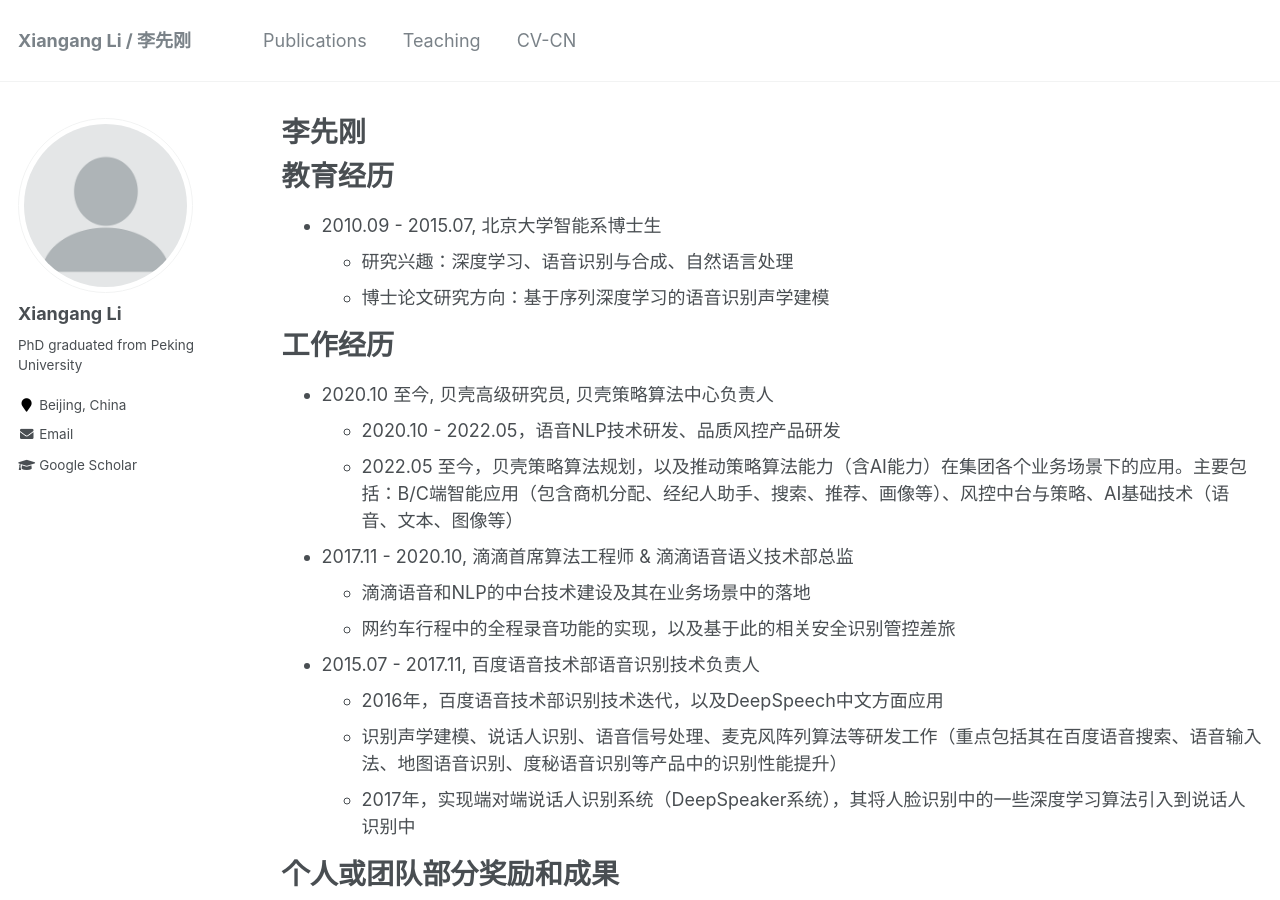
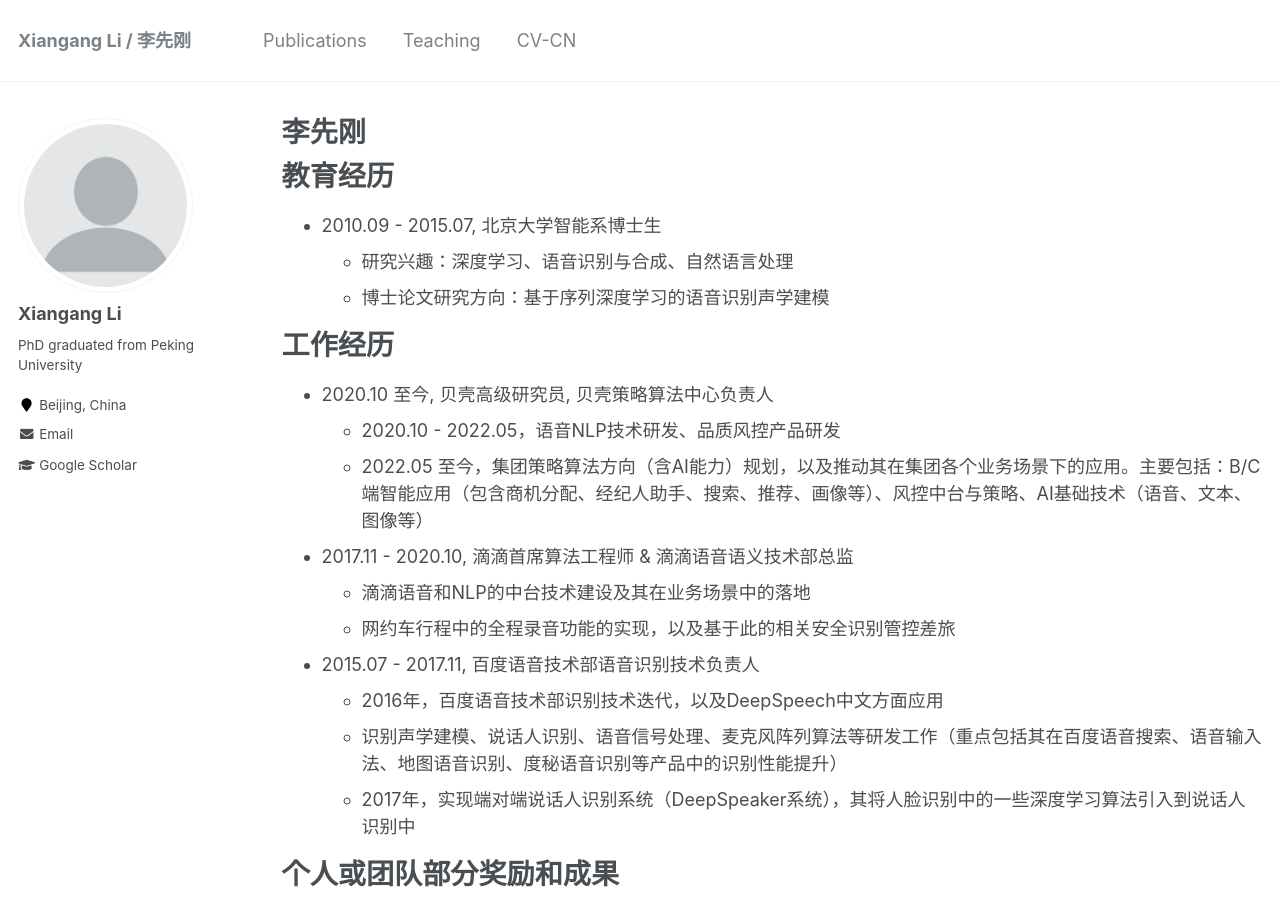
Before and after one commit to xiangangli/xiangangli.github.io, a Jekyll site: the page built from _pages/cv-cn.md, in a window 1280 px wide and 900 px high. Built offline with Jekyll 4.4.1, drawn with Linux system fonts in a browser that asks for light colours.

Commit message:
update cv

```diff
--- a/_pages/cv-cn.md
+++ b/_pages/cv-cn.md
@@ -19,7 +19,7 @@ redirect_from:
 ======
 * 2020.10 至今, 贝壳高级研究员, 贝壳策略算法中心负责人
   * 2020.10 - 2022.05，语音NLP技术研发、品质风控产品研发
-  * 2022.05 至今，贝壳策略算法规划，以及推动策略算法能力（含AI能力）在集团各个业务场景下的应用。主要包括：B/C端智能应用（包含商机分配、经纪人助手、搜索、推荐、画像等）、风控中台与策略、AI基础技术（语音、文本、图像等）
+  * 2022.05 至今，集团策略算法方向（含AI能力）规划，以及推动其在集团各个业务场景下的应用。主要包括：B/C端智能应用（包含商机分配、经纪人助手、搜索、推荐、画像等）、风控中台与策略、AI基础技术（语音、文本、图像等）
 * 2017.11 - 2020.10,    滴滴首席算法工程师 & 滴滴语音语义技术部总监
   * 滴滴语音和NLP的中台技术建设及其在业务场景中的落地
   * 网约车行程中的全程录音功能的实现，以及基于此的相关安全识别管控差旅
```
